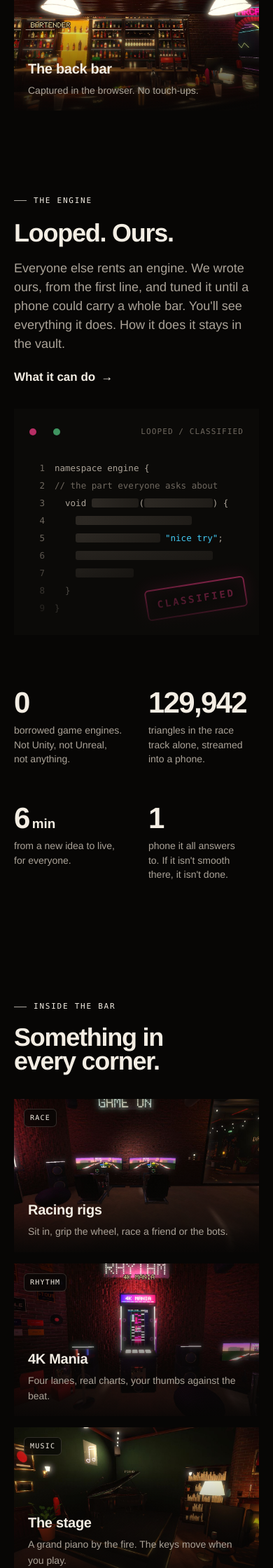
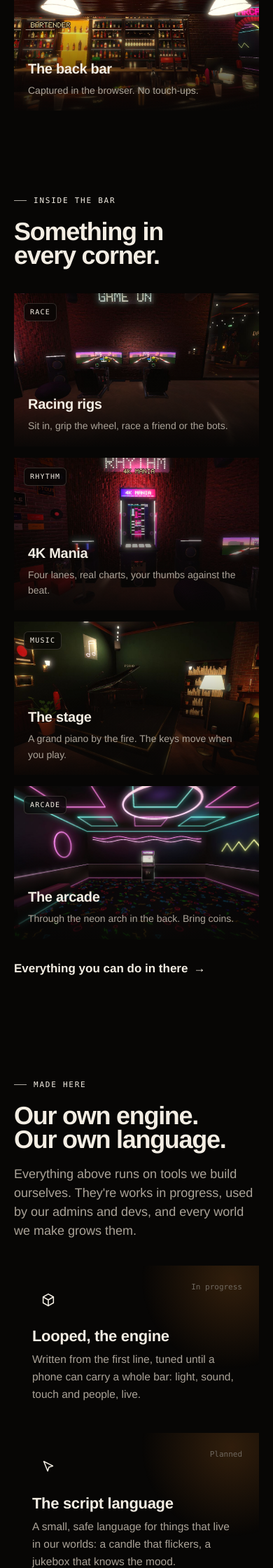
Before and after one commit to Barcode162/3D, a PHP site: page / in a window 390 px wide. Shown: the part 2640-4880 px from the top of the page at 70% size. Run offline with PHP 8.4, Linux system fonts and the light colour scheme; some web fonts are replaced.

Commit message:
R5.3 The front page rearranged: J Production's intro (headline and line from Dev → Publish → The site, the last sentence glowing), Enter the bar and See the bar; the highlight you pushed, big, right under it; then Bar3D, our first world (what it is, every bulb, every corner); Made here: Looped and the script language as works in progress; the news, more projects and Open. stay
Phone check: open joshuavelasco.com: 'J Production' over 'We build worlds. From nothing.', Enter the bar; push a highlight in Dev and reload: it's right under the intro; scroll: Bar3D, then Made here

Co-Authored-By: Claude Opus 5.5 <noreply@anthropic.com>
Claude-Session: https://claude.ai/code/session_01YEhrdwV6mHdUefaSkpnhii

```diff
--- a/homepage/index.php
+++ b/homepage/index.php
@@ -3,20 +3,30 @@
 // (tabs, footer, who is signed in) is site/layout.php; the look is
 // site/site.css. The other pages: play/, engine/, vision/, signin/, portal/.
 require __DIR__ . '/site/layout.php';
-site_head('home', 'Home', 'A living 3D bar you walk into from your browser, built on our own engine from the first line of code. The doors are open: come in and play.');
+site_head('home', 'Home', 'J Production builds its own engine, its own language and the worlds that run on them. First stop: a living 3D bar you walk into from your browser.');
 $projects = site_projects();
+// What Dev → Publish sets (PLAN.md R5.2/R5.3): the top words, and the one highlight pushed to the front page.
+$devData = getenv('DEV_DATA') ?: dirname(__DIR__) . '/private/dev';
+$siteWords = site_json("$devData/site.json") ?? [];
+$headline = trim((string)($siteWords['headline'] ?? '')) ?: 'We build worlds. From nothing.';
+$lede = trim((string)($siteWords['lede'] ?? '')) ?: 'J Production makes its own engine, its own language and the worlds that run on them. The first one is a bar you walk into from your phone.';
+$highlight = null;
+foreach (site_json("$devData/highlights.json") ?? [] as $h) if (!empty($h['pushed'])) $highlight = $h;
+if ($highlight) $highlight['img'] = ($highlight['pic'] ?? '') !== '' ? $highlight['pic'] : (is_file("$devData/highlights/{$highlight['id']}.jpg") ? "/dev/api.php?hi={$highlight['id']}" : '/site/img/wide.jpg');
+// The headline's last sentence glows, like before ("We built a world. <em>From nothing.</em>").
+$parts = preg_split('/(?<=[.!?])\s+(?=\S)/', $headline, 2);
 ?>
 <section class="hero">
   <div class="hero-media"><picture><source media="(max-width: 700px)" srcset="/site/img/hero-tall.jpg"><img src="/site/img/hero.jpg" alt="Inside the bar: string lights, neon signs, the back bar glowing behind the counter" fetchpriority="high"></picture></div>
   <div class="hero-in wrap">
-    <a class="pill reveal" href="/bar/"><b>Open</b><span data-live-text>Doors open · live now</span></a>
-    <h1 class="h-xl reveal" style="--d:.05s">We built a world. <em>From nothing.</em></h1>
-    <p class="lede reveal" style="--d:.12s">A living 3D bar you walk into straight from your browser. Our own engine, our own tools, zero downloads. Pull up a stool. Everyone's welcome.</p>
+    <span class="eyebrow plain reveal">J Production</span>
+    <h1 class="h-xl reveal" style="--d:.05s"><?php if (count($parts) === 2): ?><?= site_h($parts[0]) ?> <em><?= site_h($parts[1]) ?></em><?php else: ?><?= site_h($headline) ?><?php endif; ?></h1>
+    <p class="lede reveal" style="--d:.12s"><?= site_h($lede) ?></p>
     <div class="hero-cta reveal" style="--d:.18s">
       <a class="btn btn-go btn-lg" href="/bar/">Enter the bar <span class="arr">→</span></a>
-      <a class="btn btn-ghost btn-lg" href="#inside">See what's inside</a>
+      <a class="btn btn-ghost btn-lg" href="#bar3d">See the bar</a>
     </div>
-    <div class="hero-meta reveal" style="--d:.24s"><span>Runs on your iPhone</span><span>Nothing to install</span><span>Real people, live</span><span>Free</span></div>
+    <a class="pill reveal" style="--d:.24s" href="/bar/"><b>Open</b><span data-live-text>Doors open · live now</span></a>
   </div>
 </section>
 
@@ -28,10 +38,18 @@ $projects = site_projects();
   </div>
 </div>
 
-<section class="section" id="inside">
+<?php if ($highlight): ?>
+<section class="section tight highlight-sec">
+  <div class="wrap">
+    <a class="shot highlight reveal" href="<?= site_h($highlight['link'] ?: '/news/') ?>"><img src="<?= site_h($highlight['img']) ?>" alt="" loading="eager"><span class="tag">New</span><span class="cap"><b><?= site_h($highlight['title']) ?></b><?php if (($highlight['text'] ?? '') !== ''): ?><span><?= site_h($highlight['text']) ?></span><?php endif; ?></span></a>
+  </div>
+</section>
+<?php endif; ?>
+
+<section class="section" id="bar3d">
   <div class="wrap">
     <div class="section-head reveal">
-      <span class="eyebrow">What this is</span>
+      <span class="eyebrow">Bar3D · our first world</span>
       <h2 class="h-lg">Not a video. Not a download. <span class="hl">A place.</span></h2>
       <p class="lede">Tap a link and you're standing inside. Other people are in there too. The lights are on, the jukebox is playing, and somebody's losing at darts.</p>
     </div>
@@ -59,38 +77,6 @@ $projects = site_projects();
   </div>
 </section>
 
-<section class="section">
-  <div class="wrap split flip">
-    <div class="copy reveal">
-      <span class="eyebrow">The engine</span>
-      <h2 class="h-lg">Looped. <span class="hl">Ours.</span></h2>
-      <p class="lede">Everyone else rents an engine. We wrote ours, from the first line, and tuned it until a phone could carry a whole bar. You'll see everything it does. How it does it stays in the vault.</p>
-      <p><a class="arrow-link" href="/engine/">What it can do <span>→</span></a></p>
-    </div>
-    <div class="vault reveal" style="--d:.1s" aria-label="A redacted look at the engine's code">
-      <div class="vault-top"><i></i><i></i><i></i><span>looped / classified</span></div>
-      <div class="ln"><span class="n">1</span><span><span class="k">namespace</span> engine {</span></div>
-      <div class="ln"><span class="n">2</span><span class="c">// the part everyone asks about</span></div>
-      <div class="ln"><span class="n">3</span><span>&nbsp;&nbsp;<span class="k">void</span> <span class="redact" style="width:9ch"></span>(<span class="redact" style="width:13ch"></span>) {</span></div>
-      <div class="ln"><span class="n">4</span><span>&nbsp;&nbsp;&nbsp;&nbsp;<span class="redact" style="width:22ch"></span></span></div>
-      <div class="ln"><span class="n">5</span><span>&nbsp;&nbsp;&nbsp;&nbsp;<span class="redact" style="width:16ch"></span> <span class="s">"nice try"</span>;</span></div>
-      <div class="ln"><span class="n">6</span><span>&nbsp;&nbsp;&nbsp;&nbsp;<span class="redact" style="width:26ch"></span></span></div>
-      <div class="ln"><span class="n">7</span><span>&nbsp;&nbsp;&nbsp;&nbsp;<span class="redact" style="width:11ch"></span></span></div>
-      <div class="ln"><span class="n">8</span><span>&nbsp;&nbsp;}</span></div>
-      <div class="ln"><span class="n">9</span><span>}</span></div>
-      <span class="stamp">Classified</span>
-    </div>
-  </div>
-  <div class="wrap" style="margin-top:clamp(48px,7vw,90px)">
-    <div class="stats reveal">
-      <div class="stat"><b>0</b><span>borrowed game engines. Not Unity, not Unreal, not anything.</span></div>
-      <div class="stat"><b data-count="129942">129,942</b><span>triangles in the race track alone, streamed into a phone.</span></div>
-      <div class="stat"><b><span data-count="6">6</span><small>min</small></b><span>from a new idea to live, for everyone.</span></div>
-      <div class="stat"><b>1</b><span>phone it all answers to. If it isn't smooth there, it isn't done.</span></div>
-    </div>
-  </div>
-</section>
-
 <section class="section" id="games">
   <div class="wrap">
     <div class="section-head reveal">
@@ -107,12 +93,17 @@ $projects = site_projects();
   </div>
 </section>
 
-<section class="section">
+<section class="section" id="made-here">
   <div class="wrap">
-    <span class="eyebrow reveal">Where this is going</span>
-    <p class="manifesto reveal" style="margin:22px 0 30px">Most games fake the world. <span class="soft">We're building one that</span> simulates it.</p>
-    <p class="lede reveal">Light, sound, touch, heat, weather. Each one a real system, and every system makes the others stronger. The bar is just the first room.</p>
-    <p class="reveal" style="margin-top:26px"><a class="arrow-link" href="/vision/">Read the vision <span>→</span></a></p>
+    <div class="section-head reveal">
+      <span class="eyebrow">Made here</span>
+      <h2 class="h-lg">Our own engine. <span class="hl">Our own language.</span></h2>
+      <p class="lede">Everything above runs on tools we build ourselves. They're works in progress, used by our admins and devs, and every world we make grows them.</p>
+    </div>
+    <div class="grid g2">
+      <a class="card glow reveal" href="/engine/"><span class="idx mono">In progress</span><span class="ic"><?= site_icon('cube') ?></span><h3>Looped, the engine</h3><p>Written from the first line, tuned until a phone can carry a whole bar: light, sound, touch and people, live.</p></a>
+      <a class="card glow reveal" style="--d:.08s" href="/vision/"><span class="idx mono">Planned</span><span class="ic"><?= site_icon('cursor') ?></span><h3>The script language</h3><p>A small, safe language for things that live in our worlds: a candle that flickers, a jukebox that knows the mood.</p></a>
+    </div>
   </div>
 </section>
 
--- a/homepage/site/site.css
+++ b/homepage/site/site.css
@@ -442,3 +442,7 @@ body::before {
 @keyframes lp-shimmer-glow { 0% { background-position: 100% 0; filter: drop-shadow(0 0 6px var(--title-glow)); } 50% { filter: drop-shadow(0 0 16px var(--title-glow)); } 100% { background-position: 0% 0; filter: drop-shadow(0 0 6px var(--title-glow)); } }
 @keyframes lp-float { 0%, 100% { transform: translateY(0); } 50% { transform: translateY(-3px); } }
 @media (prefers-reduced-motion: reduce) { body::before, .h-xl, .h-lg, .hero h1 { animation: none; } }
+.shot.highlight img { aspect-ratio: 16 / 9; }
+.shot.highlight .cap b { font-size: clamp(22px, 4vw, 34px); }
+.shot.highlight .cap span { font-size: 15.5px; color: #E9E1D6; max-width: 52ch; }
+a.card { display: block; text-decoration: none; color: inherit; }
```
Also changed, not shown: PLAN.md (+1 -1 lines).
